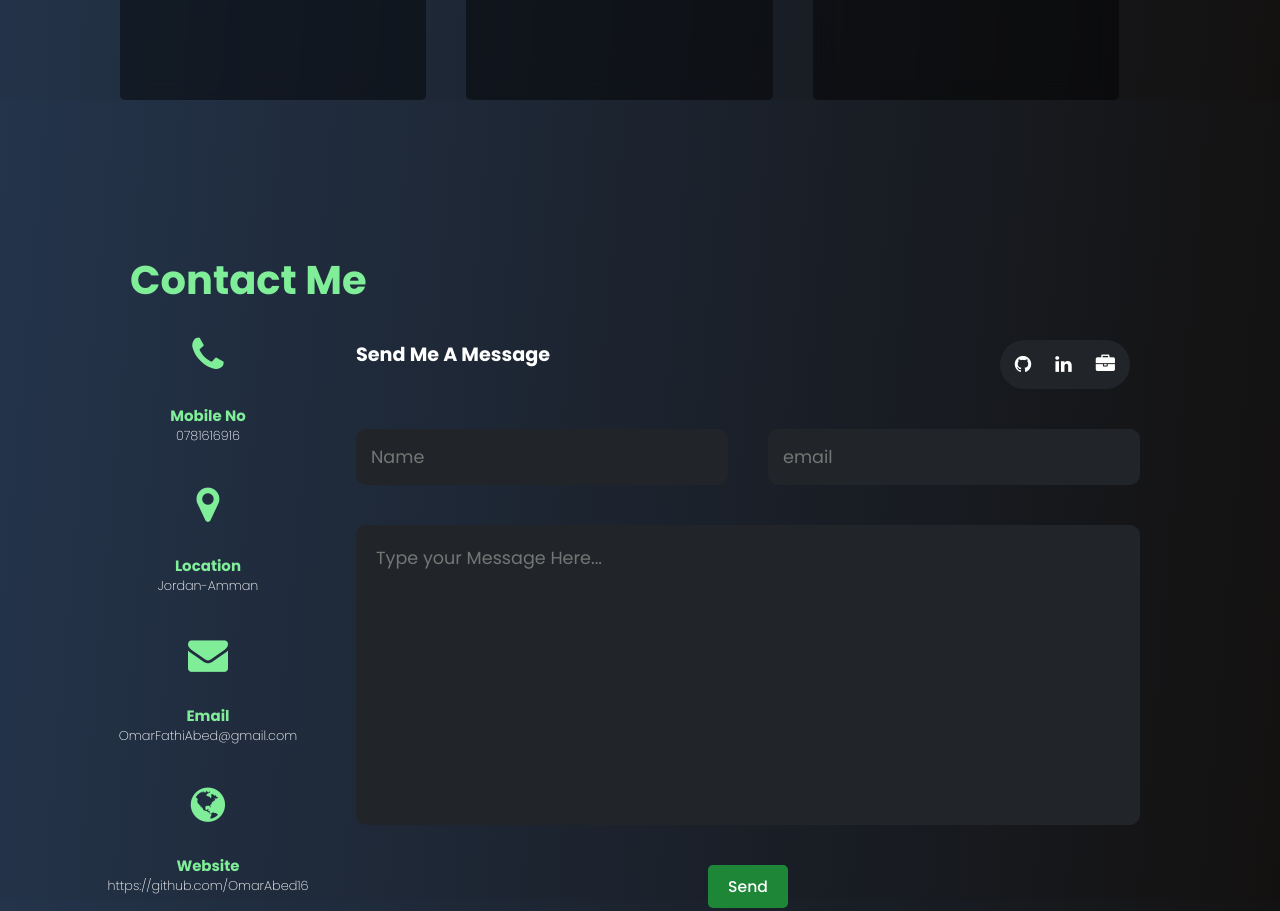
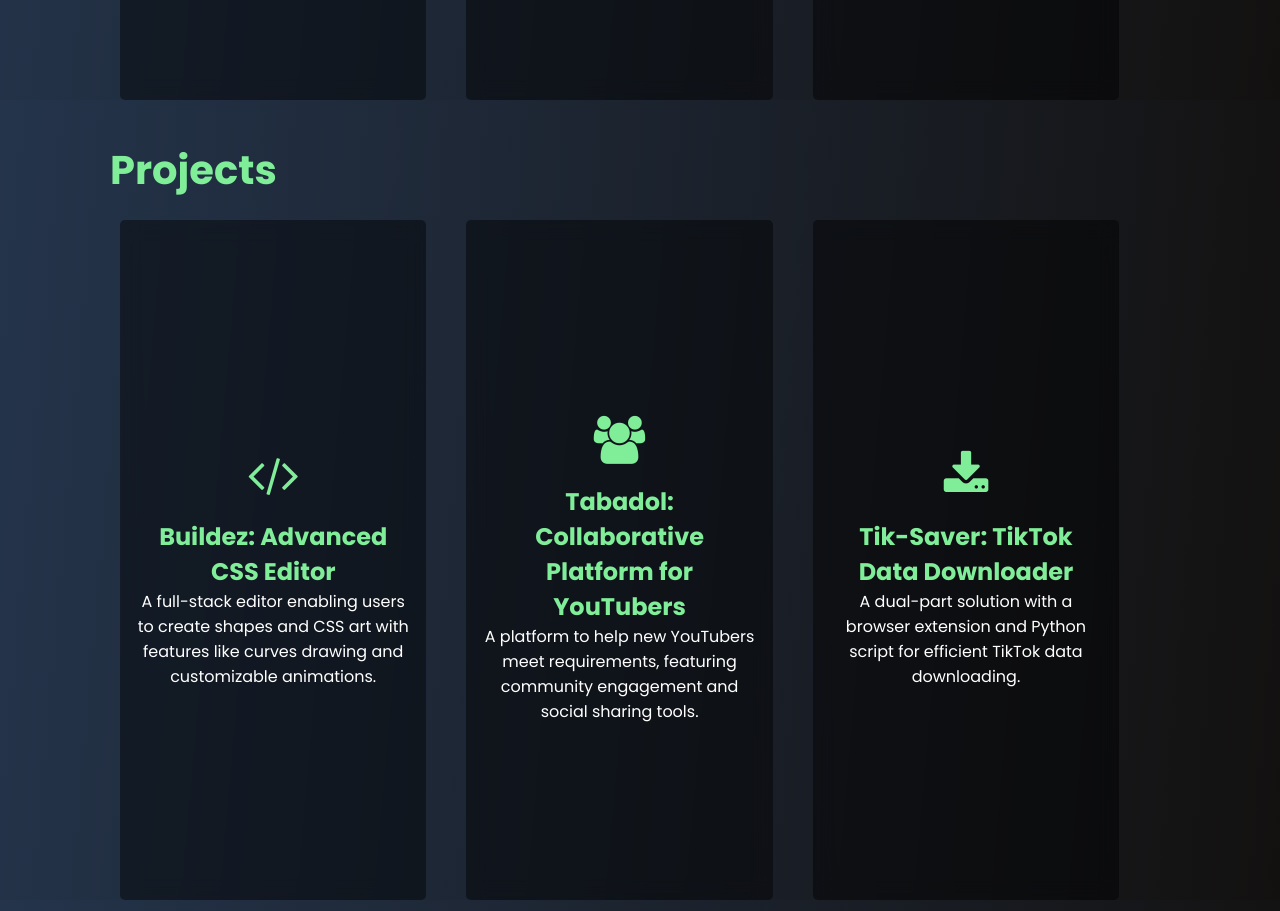
Before and after one commit to OmarAbed16/Omar-Abed-Portfolio-Project-1-HTML-CSS-Build-Your-Portfolio, a plain HTML site: page index.html in a window 1280 px wide. Shown: the part 3100-4011 px from the top of the page. Drawn offline with Linux system fonts and the light colour scheme; a web font is replaced by a local one.

Commit message:
Finish Projects section

```diff
--- a/css/media.css
+++ b/css/media.css
@@ -106,4 +106,18 @@
 
 
 
+
+.Projects {
+    grid-template-columns: 1fr;
+    grid-template-rows: 100px auto;
+    padding: 5px;
+    row-gap: 0px;
+    overflow-y: scroll;
   }
+
+  .Projects .heading {
+    grid-column:1;
+}
+
+
+  }
--- a/css/style.css
+++ b/css/style.css
@@ -445,3 +445,58 @@
 .light:hover h2,.light:hover i{
     color: #176d2d
 }
+
+
+
+
+
+
+
+
+.Projects {
+    color: white;
+    display: grid;
+    grid-template-columns: repeat(3, calc(33% - 10px));
+grid-template-rows: 80px 1fr;
+    padding: 0px 100px ;
+
+}
+
+.Projects .heading {
+    grid-column: 1/span 3;
+}
+
+.Projects .Project {
+    display: flex;
+    text-align: center;
+    justify-content: center;
+    padding: 15px;
+    background-color: rgba(0, 0, 0, 0.437);
+    border-radius: 5px;
+    margin: 20px;
+    backdrop-filter: blur(10px);
+    flex-direction: column;
+
+    transition-duration: 0.25s;
+}
+
+.Projects .Project i {
+    font-size: 3rem;
+    color:#80ed99
+}
+
+.Projects .Project .Project-icon {
+    padding: 0px 50px;
+    border-radius: 5px;
+    margin: 20px auto;
+}
+.Project h2{
+    color:#80ed99
+}
+.Project:hover {
+    background-color: #80ed99;
+    color: #176d2d
+}
+.Project:hover h2,.Project:hover i{
+    color: #176d2d
+}
--- a/index.html
+++ b/index.html
@@ -10,6 +10,9 @@
     <link rel="stylesheet" href="css/style.css" />
     <link rel="stylesheet" href="css/media.css" />
     <link rel="stylesheet" href="css/animations.css" />
+    <link rel="icon" href=
+"Media/logo.png"
+        type="image/x-icon" />
     <title>Omar Abed Protfolio</title>
   </head>
   <body>
@@ -21,7 +24,7 @@
         <div class="nav-sections">
           <a href="#hero">About me</a>
           <a href="#Services">Services</a>
-          <a href="#">Projects</a>
+          <a href="#Projects">Projects</a>
           <a href="#Testimonials">Testimonials</a>
           <a href="#Highlights">Highlight</a>
           <a href="#contactMe">Contact Me</a>
@@ -31,7 +34,7 @@
           <div class="nav-sections">
             <a href="#hero">About me</a>
             <a href="#Services">Services</a>
-            <a href="#">Projects</a>
+            <a href="#Projects">Projects</a>
             <a href="#Testimonials">Testimonials</a>
             <a href="#Highlights">Highlight</a>
             <a href="#contactMe">Contact Me</a>
@@ -154,26 +157,48 @@
     <h1 class="heading">Highlights</h1>
 
     <div class="light">
-      <div class="service-icon"><i class="fa fa-trophy"></i></div>
+      <div class="light-icon"><i class="fa fa-trophy"></i></div>
       <h2>100% Job Success Freelancer on Upwork</h2>
       <p>Achieved a 100% job success rate, delivering high-quality results for clients.</p>
     </div>
     <div class="light">
-      <div class="service-icon"><i class="fa fa-eye"></i></div>
+      <div class="light-icon"><i class="fa fa-eye"></i></div>
       <h2>Proffisional Logo<br> Design for a TV Presenter</h2>
       <p>Designed a logo for an Iraqi TV presenter with 361,000 Facebook followers and a YouTube channel with 73.3K subscribers.</p>
      </div>
      <div class="light">
-      <div class="service-icon"><i class="fa fa-graduation-cap"></i></div>
+      <div class="light-icon"><i class="fa fa-graduation-cap"></i></div>
       <h2>Orange Coding Academy Bootcamp</h2>
       <p>Currently part of the 5th cohort, enhancing my skills in web development and design through intensive training and hands-on projects.</p>
     </div>
+  </div>
 
 
 
+  <div id="Projects" class="section Projects">
+    <h1 class="heading">Projects</h1>
 
 
-</div>
+    <div class="Project">
+      <div class="Project-icon"><i class="fa fa-code"></i></div>
+      <h2>Buildez: Advanced CSS Editor</h2>
+      <p>A full-stack editor enabling users to create shapes and CSS art with features like curves drawing and customizable animations.</p>
+    </div>
+
+
+    <div class="Project">
+      <div class="Project-icon"><i class="fa fa-users"></i></div>
+      <h2>Tabadol: Collaborative Platform for YouTubers</h2>
+      <p>A platform to help new YouTubers meet requirements, featuring community engagement and social sharing tools.</p>
+    </div>
+
+
+    <div class="Project">
+      <div class="Project-icon"><i class="fa fa-download"></i></div>
+      <h2>Tik-Saver: TikTok Data Downloader</h2>
+      <p>A dual-part solution with a browser extension and Python script for efficient TikTok data downloading.</p>
+    </div>
+  </div>
 
 
     </main>
```
